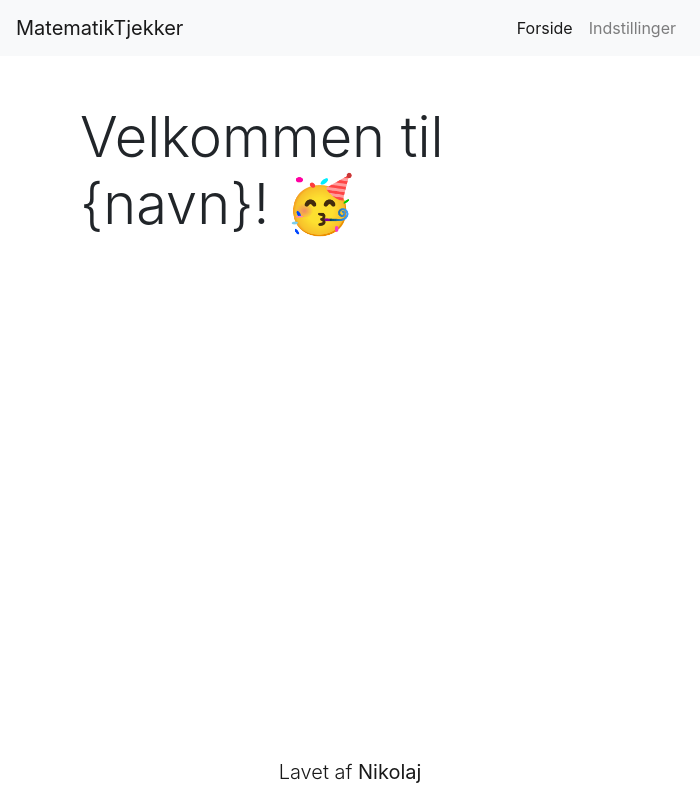
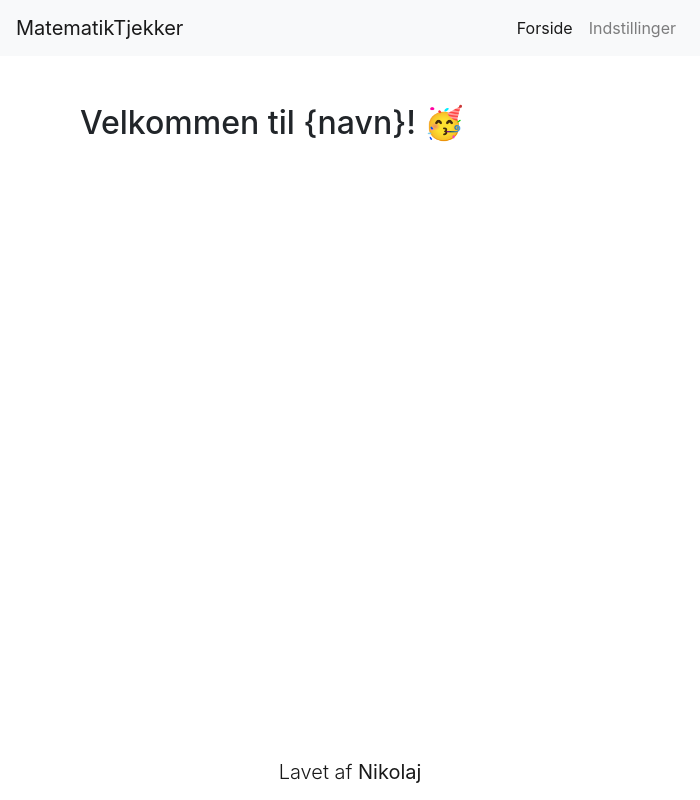
Before and after one commit to jehaj/MatematikTjekker, an Electron app: page mattjek.html in a window 700 px wide. Drawn offline with nearby package versions, Linux system fonts and the light colour scheme.

Commit message:
Ubetydelig UI ændring

```diff
--- a/mattjek.html
+++ b/mattjek.html
@@ -23,9 +23,9 @@
 
   <div class="container">
     <div class="row mt-5">
-      <h1 class="display-4">
+      <h2>
         Velkommen til <span id="name-holder-title">{navn}</span>! 🥳
-      </h1>
+      </h2>
     </div>
   </div>
 
```
